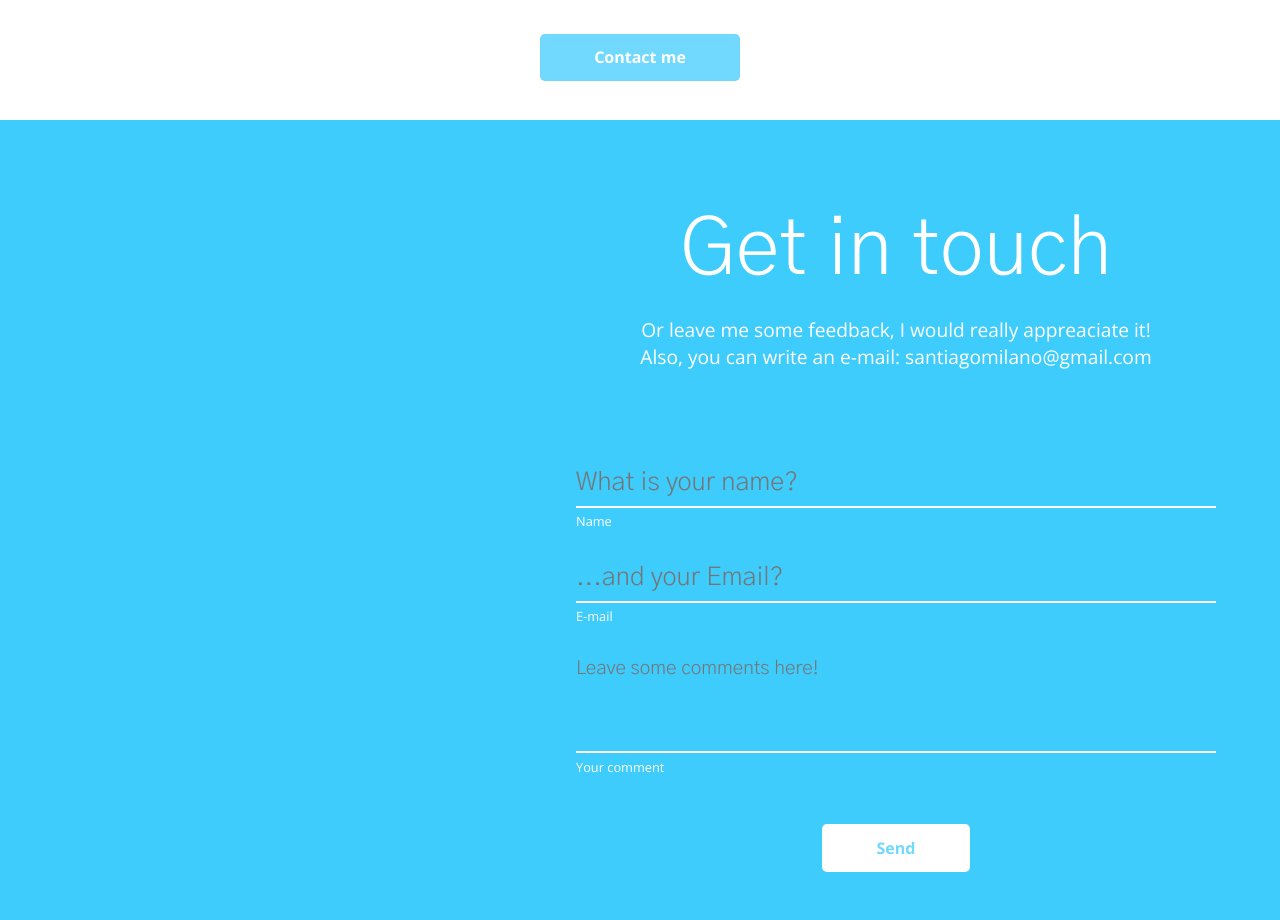
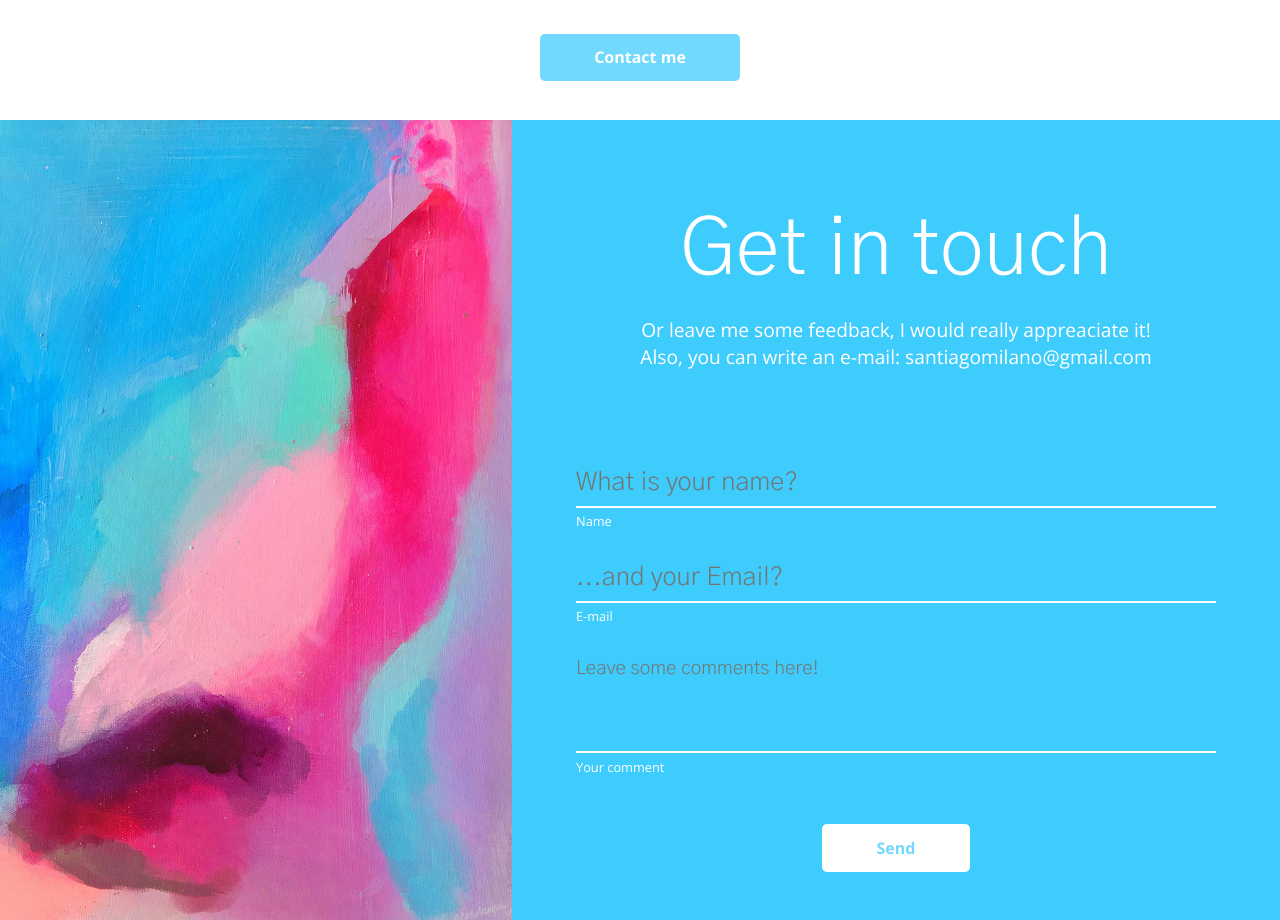
Before and after one commit to sanmilano/sanmilano, a plain HTML site: page index.html in a window 1280 px wide. Shown: the part 1480-2400 px from the top of the page. Drawn offline with nearby package versions, Linux system fonts and the light colour scheme.

Commit message:
cambio css

```diff
--- a/css/main.scss
+++ b/css/main.scss
@@ -324,7 +324,7 @@ body {
         .display {
             grid-area: picture;
             order: -1;
-            background: url("./img/02.jpg") no-repeat bottom right;
+            background: url("/img/02.jpg") no-repeat bottom right;
             background-size: cover;
         }
 
```
Also changed, not shown: css/img/02.jpg (added), css/img/san.jpg (added), css/main.css, 2 other files.
